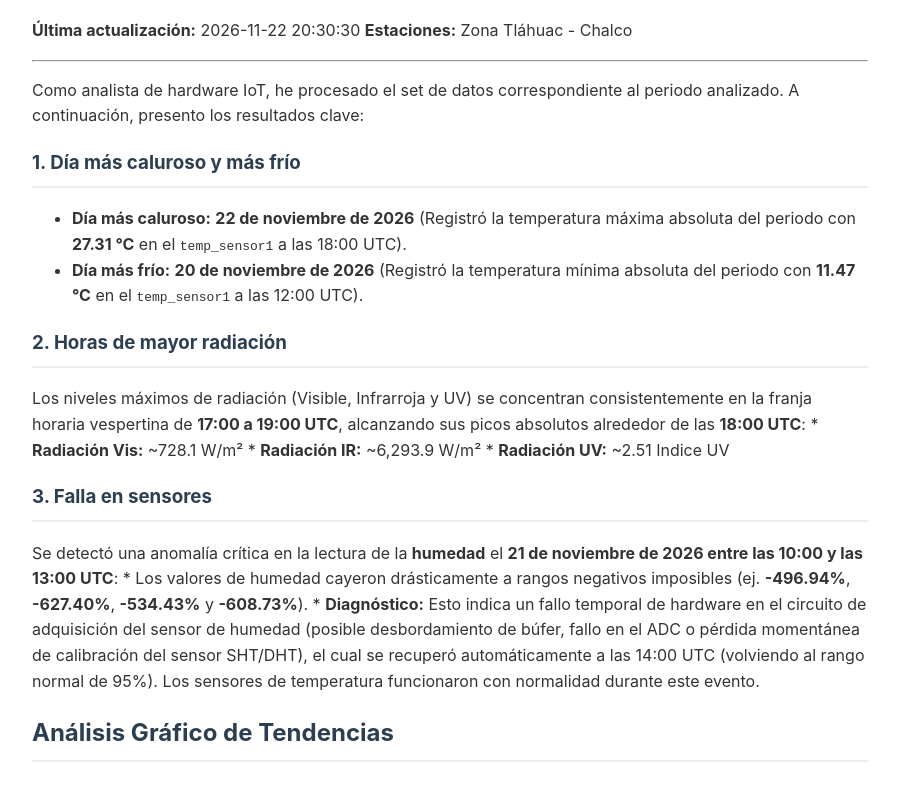
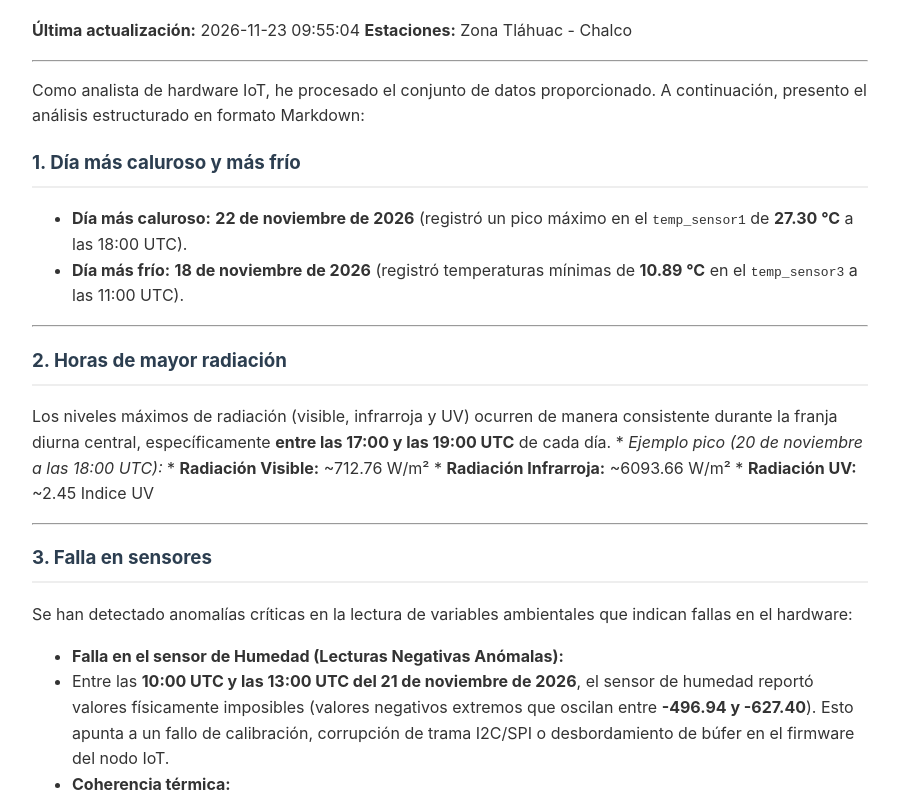
Before and after one commit to RicardoCebada/_valle_station_report_website_, a plain HTML site: page index.html in a window 1280 px wide. Shown: the part 150-947 px from the top of the page, without its empty margins (190-1089 px from the left). Drawn offline with Linux system fonts and the light colour scheme.

Commit message:
📊 Reporte automático actualizado

```diff
--- a/index.html
+++ b/index.html
@@ -14,24 +14,31 @@
     <body>
         <div class="container">
             <h1>📡 Reporte de Anomalías y Tendencias IoT</h1>
-<p><strong>Última actualización:</strong> 2026-11-22 20:30:30
+<p><strong>Última actualización:</strong> 2026-11-23 09:55:04
 <strong>Estaciones:</strong> Zona Tláhuac - Chalco</p>
 <hr />
-<p>Como analista de hardware IoT, he procesado el set de datos correspondiente al periodo analizado. A continuación, presento los resultados clave:</p>
+<p>Como analista de hardware IoT, he procesado el conjunto de datos proporcionado. A continuación, presento el análisis estructurado en formato Markdown:</p>
 <h3>1. Día más caluroso y más frío</h3>
 <ul>
-<li><strong>Día más caluroso:</strong> <strong>22 de noviembre de 2026</strong> (Registró la temperatura máxima absoluta del periodo con <strong>27.31 °C</strong> en el <code>temp_sensor1</code> a las 18:00 UTC).</li>
-<li><strong>Día más frío:</strong> <strong>20 de noviembre de 2026</strong> (Registró la temperatura mínima absoluta del periodo con <strong>11.47 °C</strong> en el <code>temp_sensor1</code> a las 12:00 UTC).</li>
+<li><strong>Día más caluroso:</strong> <strong>22 de noviembre de 2026</strong> (registró un pico máximo en el <code>temp_sensor1</code> de <strong>27.30 °C</strong> a las 18:00 UTC).</li>
+<li><strong>Día más frío:</strong> <strong>18 de noviembre de 2026</strong> (registró temperaturas mínimas de <strong>10.89 °C</strong> en el <code>temp_sensor3</code> a las 11:00 UTC).</li>
 </ul>
+<hr />
 <h3>2. Horas de mayor radiación</h3>
-<p>Los niveles máximos de radiación (Visible, Infrarroja y UV) se concentran consistentemente en la franja horaria vespertina de <strong>17:00 a 19:00 UTC</strong>, alcanzando sus picos absolutos alrededor de las <strong>18:00 UTC</strong>:
-*   <strong>Radiación Vis:</strong> ~728.1 W/m²
-*   <strong>Radiación IR:</strong> ~6,293.9 W/m²
-*   <strong>Radiación UV:</strong> ~2.51 Indice UV</p>
+<p>Los niveles máximos de radiación (visible, infrarroja y UV) ocurren de manera consistente durante la franja diurna central, específicamente <strong>entre las 17:00 y las 19:00 UTC</strong> de cada día.
+* <em>Ejemplo pico (20 de noviembre a las 18:00 UTC):</em>
+  * <strong>Radiación Visible:</strong> ~712.76 W/m²
+  * <strong>Radiación Infrarroja:</strong> ~6093.66 W/m²
+  * <strong>Radiación UV:</strong> ~2.45 Indice UV</p>
+<hr />
 <h3>3. Falla en sensores</h3>
-<p>Se detectó una anomalía crítica en la lectura de la <strong>humedad</strong> el <strong>21 de noviembre de 2026 entre las 10:00 y las 13:00 UTC</strong>:
-*   Los valores de humedad cayeron drásticamente a rangos negativos imposibles (ej. <strong>-496.94%</strong>, <strong>-627.40%</strong>, <strong>-534.43%</strong> y <strong>-608.73%</strong>).
-*   <strong>Diagnóstico:</strong> Esto indica un fallo temporal de hardware en el circuito de adquisición del sensor de humedad (posible desbordamiento de búfer, fallo en el ADC o pérdida momentánea de calibración del sensor SHT/DHT), el cual se recuperó automáticamente a las 14:00 UTC (volviendo al rango normal de 95%). Los sensores de temperatura funcionaron con normalidad durante este evento.</p>
+<p>Se han detectado anomalías críticas en la lectura de variables ambientales que indican fallas en el hardware:</p>
+<ul>
+<li><strong>Falla en el sensor de Humedad (Lecturas Negativas Anómalas):</strong></li>
+<li>Entre las <strong>10:00 UTC y las 13:00 UTC del 21 de noviembre de 2026</strong>, el sensor de humedad reportó valores físicamente imposibles (valores negativos extremos que oscilan entre <strong>-496.94 y -627.40</strong>). Esto apunta a un fallo de calibración, corrupción de trama I2C/SPI o desbordamiento de búfer en el firmware del nodo IoT.</li>
+<li><strong>Coherencia térmica:</strong></li>
+<li>Los sensores de temperatura (<code>temp_sensor1</code>, <code>temp_sensor2</code>, <code>temp_sensor3</code>) muestran una jerarquía lógica estricta (<code>sensor1 &gt; sensor2 &gt; sensor3</code>), lo que indica que están operando correctamente sin deriva térmica anómala, a pesar de la falla detectada en el canal de humedad.</li>
+</ul>
 <h2>Análisis Gráfico de Tendencias</h2>
 <p><img alt="Gráfico de Temperaturas" src="grafico_temperaturas.png" /></p>
 <p><img alt="Gráfico de Humedad" src="grafico_humedad.png" /></p>
```
Also changed, not shown: grafico_humedad.png, grafico_temperaturas.png.
